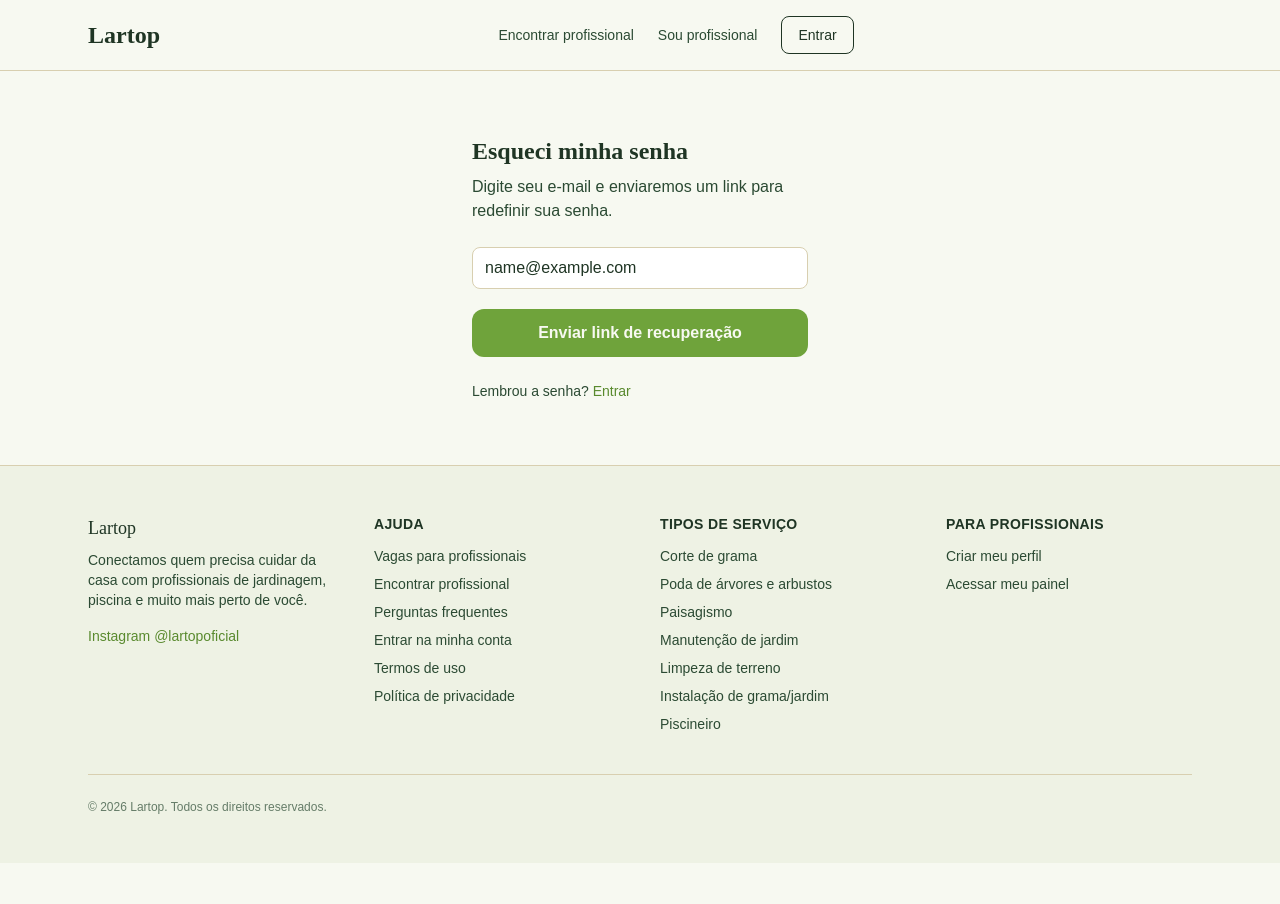
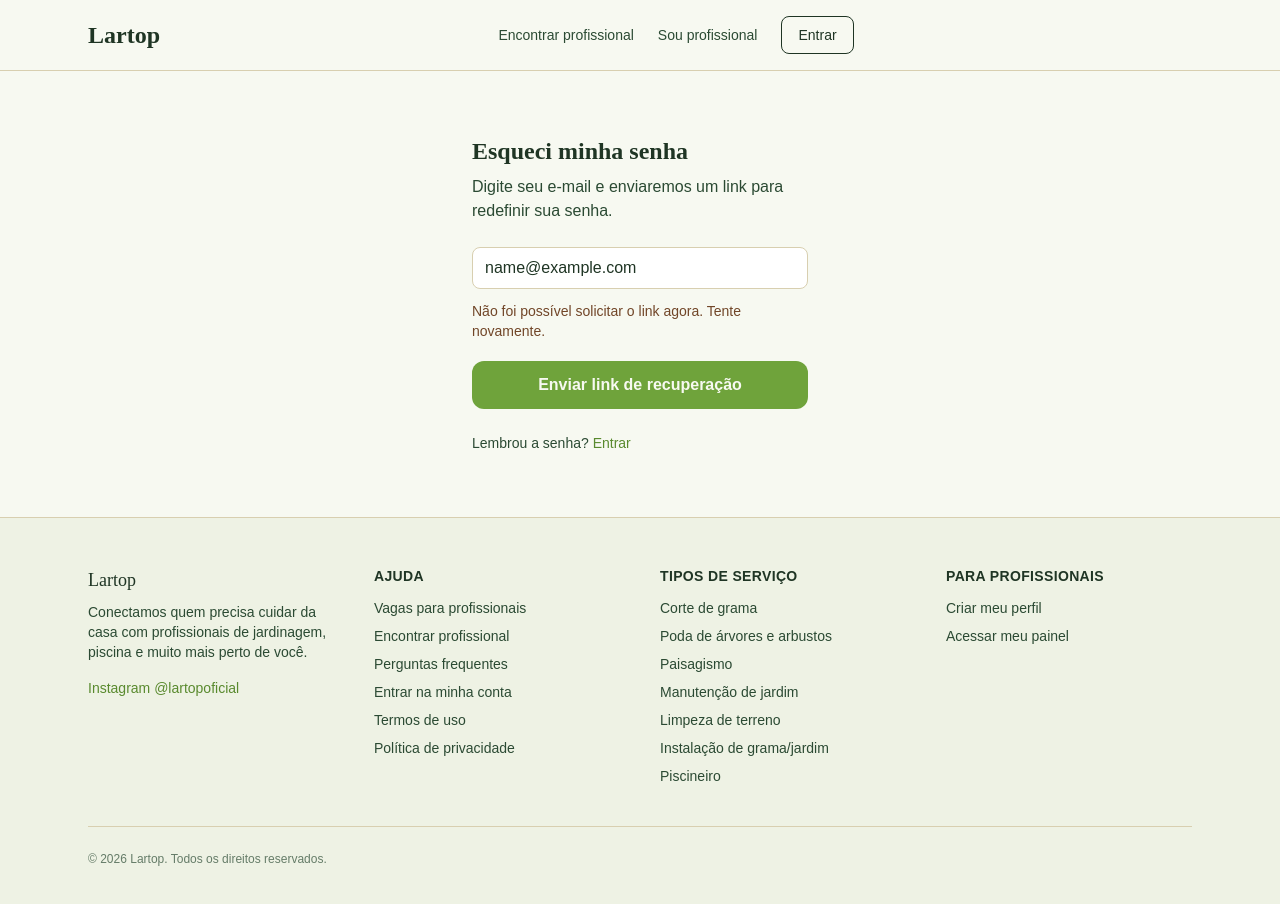
Before and after one commit to gekay633-collab/lartop, a Next.js app in the folder apps/web/: page /esqueci-senha in a window 1280 px wide. Both pictures are taken after typing "name@example.com" into the empty fields and a click on the button "Enviar link de recuperação". Shown: the top 904 px of the page. Before the commit the page ends 863 px from the top, so only its background shows below. Built offline with nearby package versions, Linux system fonts and the light colour scheme; no server answers.

Commit message:
fix: do not claim recovery email requested when server returned an error

```diff
--- a/apps/web/src/app/esqueci-senha/page.tsx
+++ b/apps/web/src/app/esqueci-senha/page.tsx
@@ -10,17 +10,23 @@ export default function EsqueciSenhaPage() {
   const [email, setEmail] = useState("");
   const [enviado, setEnviado] = useState(false);
   const [carregando, setCarregando] = useState(false);
+  const [erro, setErro] = useState("");
 
   async function aoSubmeter(evento: React.FormEvent) {
     evento.preventDefault();
     setCarregando(true);
+    setErro("");
     try {
-      await fetch(`/api/auth/esqueci-senha`, {
+      const resposta = await fetch("/api/auth/esqueci-senha", {
         method: "POST",
         headers: { "Content-Type": "application/json" },
         body: JSON.stringify({ email }),
       });
+      if (!resposta.ok) throw new Error("A solicitação não foi confirmada pelo servidor.");
       setEnviado(true);
+    } catch {
+      // Não revela se o e-mail existe: a mensagem de falha é genérica.
+      setErro("Não foi possível solicitar o link agora. Tente novamente.");
     } finally {
       setCarregando(false);
     }
@@ -42,6 +48,7 @@ export default function EsqueciSenhaPage() {
           ) : (
             <form onSubmit={aoSubmeter} className="mt-6 flex flex-col gap-3">
               <input type="email" placeholder="Seu e-mail" value={email} onChange={(e) => setEmail(e.target.value)} required className="rounded-lg border border-areia-300 bg-white px-3 py-2 text-pinho-900 outline-none focus:border-relva-500" />
+              {erro && <p role="alert" className="text-sm text-terra-600">{erro}</p>}
               <button type="submit" disabled={carregando} className="mt-2 rounded-xl bg-relva-500 px-4 py-3 font-semibold text-sauge-50 transition hover:bg-relva-600 disabled:opacity-60">
                 {carregando ? "Enviando..." : "Enviar link de recuperação"}
               </button>
```
